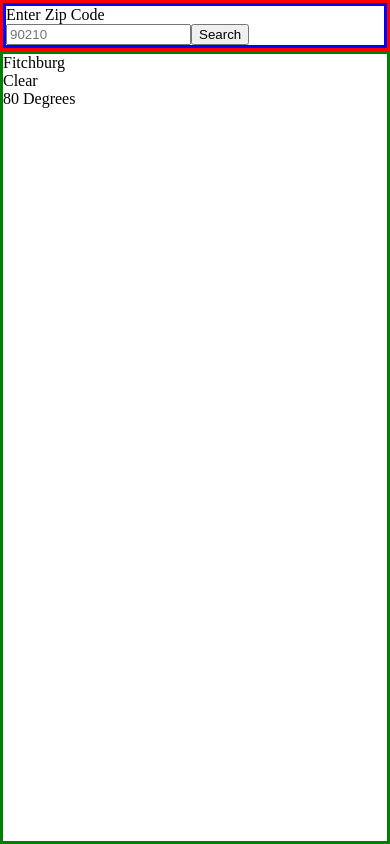
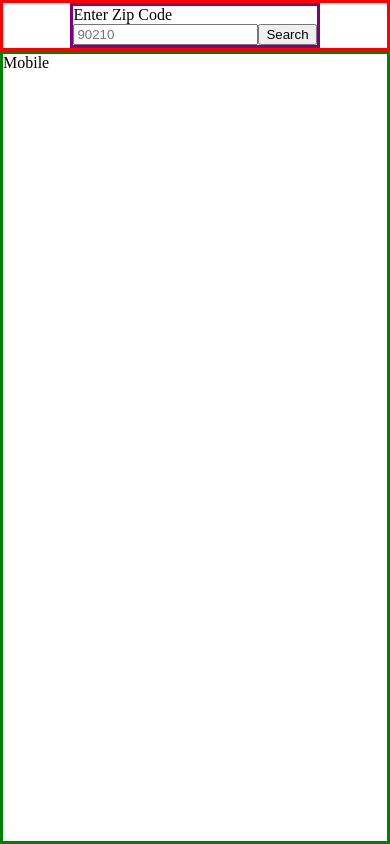
Before and after one commit to chuefengv/OpenWeather, a React (Create React App) app: page / in a window 390 px wide. Built offline with nearby package versions, Linux system fonts and the light colour scheme.

Commit message:
moved sizing function to app

```diff
--- a/src/App.js
+++ b/src/App.js
@@ -1,19 +1,30 @@
 import './App.css';
-import {useState} from 'react';
+import {useState, useEffect} from 'react';
 import {SearchBox, WeatherFeed} from './components/index';
 function App() {
 
+  //get the current window size, flag to determine if mobile or desktop view
+  const [deskMode, setDeskMode] = useState((window.innerWidth>=900) ? true : false);
   //state variable to hold city weather information
   const [currWeather, setCurrWeather] = useState([]);
   const [city, setCity] = useState("")
 
   //prop object for easy passing
   const weatherInfo = {currWeather, setCurrWeather, city, setCity}
+  const view = {deskMode, setDeskMode}
+
+  //constantly listen if window is greater than 700px, if yes then load desktop view, else go into mobile view
+  useEffect(()=>{
+      function renderFeed(){
+          window.innerWidth>=700 ? setDeskMode(true) : setDeskMode(false)
+      }
+      window.addEventListener('resize',renderFeed)
+  })
 
   return (
     <div className="container">
-        <SearchBox weatherInfo={weatherInfo}/>
-        <WeatherFeed weatherInfo={weatherInfo}/>
+        <SearchBox weatherInfo={weatherInfo} view={view}/>
+        <WeatherFeed weatherInfo={weatherInfo} view={view}/>
     </div>
   );
 }
--- a/src/components/SeachBox/SearchBox.css
+++ b/src/components/SeachBox/SearchBox.css
@@ -1,8 +1,18 @@
 .searchbox-wrapper {
   border: solid red;
+  display: -ms-grid;
+  display: grid;
 }
 
-.searchbox-input {
+.searchbox-desktop-wrapper {
   border: solid blue;
+  -ms-grid-column-align: end;
+      justify-self: end;
+}
+
+.searchbox-mobile-wrapper {
+  border: solid purple;
+  -ms-grid-column-align: center;
+      justify-self: center;
 }
 /*# sourceMappingURL=SearchBox.css.map */
--- a/src/components/SeachBox/SearchBox.jsx
+++ b/src/components/SeachBox/SearchBox.jsx
@@ -1,8 +1,9 @@
-import React, {useState}  from 'react'
+import React, {useState, useEffect}  from 'react'
 import Axios from 'axios'
 import './SearchBox.css'
 
-export default function SearchBox({weatherInfo}) {
+export default function SearchBox({weatherInfo, view}) {
+
     //zip code being input
     const [zipcode, setZipcode] = useState(0);
     //flag to check if valid zip code
@@ -31,7 +32,7 @@ export default function SearchBox({weatherInfo}) {
 
     return (
         <div className='searchbox-wrapper'>
-            <div className='searchbox-input'>
+            <div className={view.deskMode ? 'searchbox-desktop-wrapper' : 'searchbox-mobile-wrapper'}>
 
                 {/* if user enters invalid zipcode, send warning message */}
                 {wrongInput && <p>Not a Valid Zipcode</p>}
--- a/src/components/SeachBox/SearchBox.scss
+++ b/src/components/SeachBox/SearchBox.scss
@@ -1,7 +1,14 @@
 .searchbox-wrapper{
     border: solid red;
+    display: grid;
 }
 
-.searchbox-input{
+.searchbox-desktop-wrapper{
     border: solid blue;
+    justify-self: end;
 }
+
+.searchbox-mobile-wrapper{
+    border: solid purple;
+    justify-self: center;
+}
--- a/src/components/WeatherFeed/MobileFeed/MobileFeed.jsx
+++ b/src/components/WeatherFeed/MobileFeed/MobileFeed.jsx
@@ -4,14 +4,7 @@ import './MobileFeed.css'
 export default function MobileFeed() {
     return (
         <div>
-            <div>Fitchburg</div>
-            <div>
-                Clear
-            </div>
-            <div>
-                80 Degrees
-            </div>
-            <div></div>
+            Mobile
         </div>
     )
 }
--- a/src/components/WeatherFeed/WeatherFeed.jsx
+++ b/src/components/WeatherFeed/WeatherFeed.jsx
@@ -3,22 +3,12 @@ import './WeatherFeed.css'
 import MobileFeed from './MobileFeed/MobileFeed';
 import DesktopFeed from './DesktopFeed/DesktopFeed';
 
-export default function WeatherFeed({weatherInfo}) {
-    //get the current window size, flag to determine if mobile or desktop view
-    const [deskMode, setDeskMode] = useState((window.innerWidth>=700) ? true : false);
-
-    //constantly listen if window is greater than 700px, if yes then load desktop view, else go into mobile view
-    useEffect(()=>{
-        function renderFeed(){
-            window.innerWidth>=700 ? setDeskMode(true) : setDeskMode(false)
-        }
-        window.addEventListener('resize',renderFeed)
-    })
+export default function WeatherFeed({weatherInfo, view}) {
 
     return (
         <div className='weatherfeed-wrapper'>
             {/* if desktop mode flag is true, load desktop view, else go into mobile view */}
-            {deskMode ? <DesktopFeed /> : <MobileFeed />}
+            {view.deskMode ? <DesktopFeed weatherInfo={weatherInfo}/> : <MobileFeed weatherInfo={weatherInfo}/>}
         </div>
     )
 }
```
Also changed, not shown: 1 other file (tests, documents, lock files or other folders).
